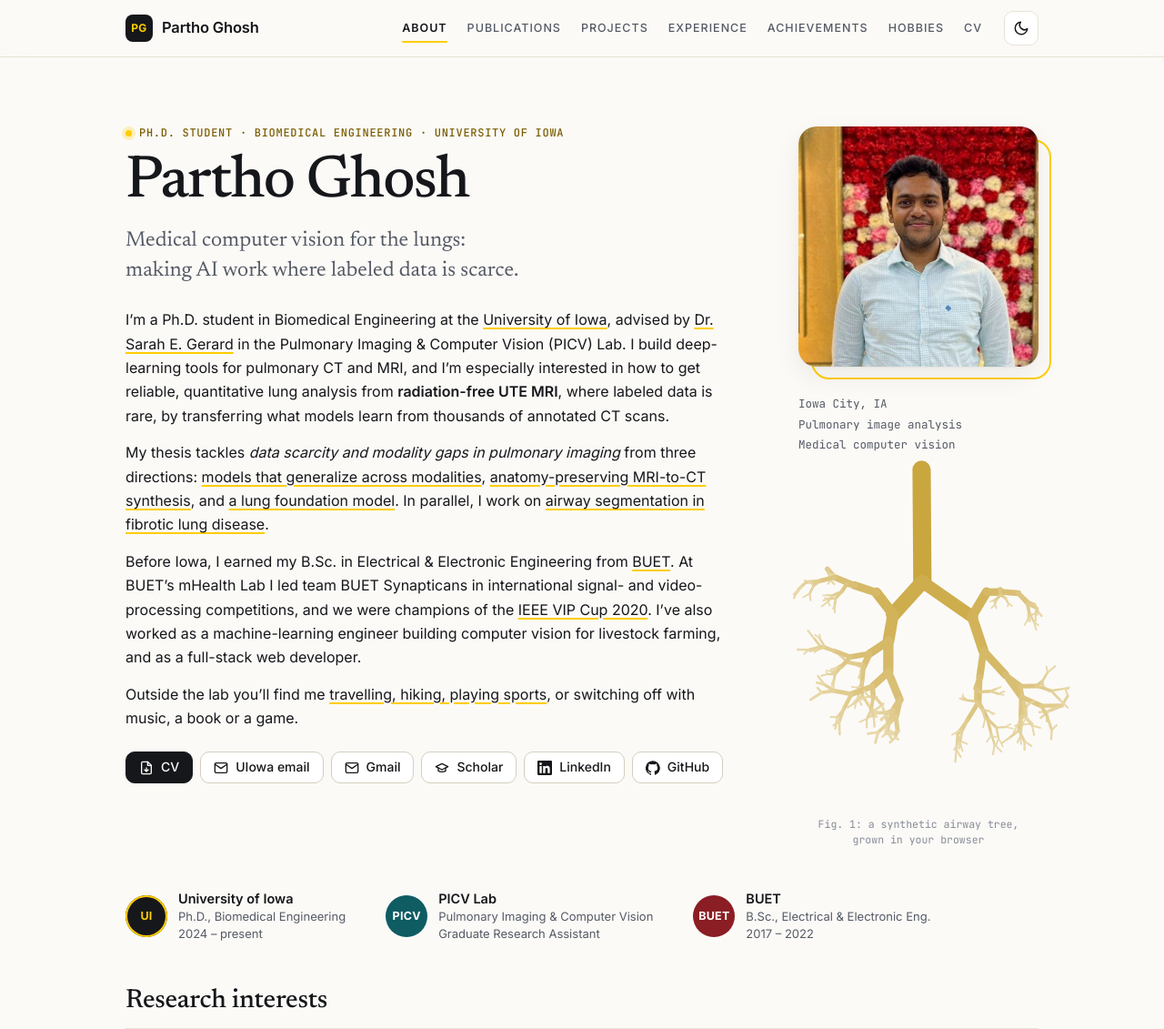
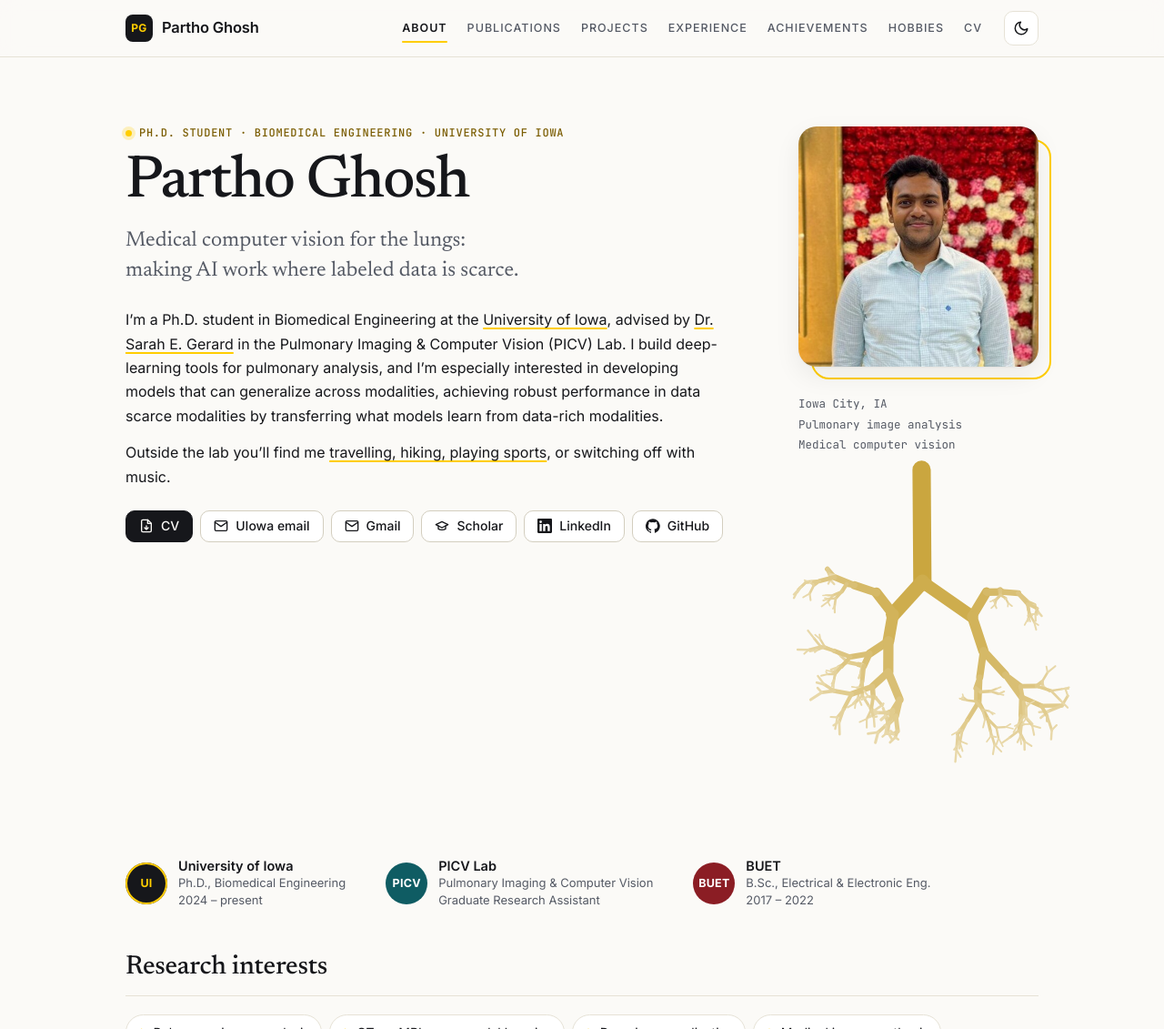
Before and after one commit to iampartho/iampartho.github.io, a plain HTML site: page index.html in a window 1280 px wide. Shown: the top 1131 px of the page at 91% size. Drawn offline with Linux system fonts and the light colour scheme.

Commit message:
Shorter, more personal Bio; remove tree caption

```diff
--- a/assets/css/style.css
+++ b/assets/css/style.css
@@ -207,7 +207,6 @@ a:hover { background-color: var(--gold-soft); }
 .hero-art {                                   /* decorative airway tree under the portrait */
   display: block; width: calc(100% + 80px); max-width: none; height: 390px; margin: 4px -40px 0; pointer-events: none; opacity: .8;
 }
-.fig-cap { margin: 2px 0 0; font: 11.5px/1.5 var(--mono); color: var(--faint); text-align: center; }
 .hero h1 {
   font: 500 clamp(44px, 6.6vw, 66px)/1 var(--serif); letter-spacing: -.025em; margin: 0 0 16px;
 }
@@ -231,7 +230,7 @@ a:hover { background-color: var(--gold-soft); }
 @media (max-width: 840px) {
   .hero { grid-template-columns: minmax(0, 1fr); gap: 28px; padding-top: 40px; }
   .portrait { order: -1; width: 180px; }
-  .portrait .meta, .hero-art, .fig-cap { display: none; }
+  .portrait .meta, .hero-art { display: none; }
 }
 
 /* Affiliations */
--- a/index.html
+++ b/index.html
@@ -74,10 +74,10 @@
       <h1>Partho Ghosh</h1>
       <p class="lede">Medical computer vision for the lungs: making AI work where labeled data is scarce.</p>
       <div class="bio">
-        <p>I&rsquo;m a Ph.D. student in Biomedical Engineering at the <a href="https://uiowa.edu/" target="_blank" rel="noopener">University of Iowa</a>, advised by <a href="https://gerard.lab.uiowa.edu/" target="_blank" rel="noopener">Dr. Sarah E. Gerard</a> in the Pulmonary Imaging &amp; Computer Vision (PICV) Lab. I build deep-learning tools for pulmonary CT and MRI, and I&rsquo;m especially interested in how to get reliable, quantitative lung analysis from <strong>radiation-free UTE MRI</strong>, where labeled data is rare, by transferring what models learn from thousands of annotated CT scans.</p>
-        <p>My thesis tackles <em>data scarcity and modality gaps in pulmonary imaging</em> from three directions: <a href="projects.html#cross-modal">models that generalize across modalities</a>, <a href="projects.html#synthesis">anatomy-preserving MRI-to-CT synthesis</a>, and <a href="projects.html#foundation">a lung foundation model</a>. In parallel, I work on <a href="projects.html#airway">airway segmentation in fibrotic lung disease</a>.</p>
-        <p>Before Iowa, I earned my B.Sc. in Electrical &amp; Electronic Engineering from <a href="https://www.buet.ac.bd/" target="_blank" rel="noopener">BUET</a>. At BUET&rsquo;s mHealth Lab I led team BUET Synapticans in international signal- and video-processing competitions, and we were champions of the <a href="achievements.html">IEEE VIP Cup 2020</a>. I&rsquo;ve also worked as a machine-learning engineer building computer vision for livestock farming, and as a full-stack web developer.</p>
-        <p>Outside the lab you&rsquo;ll find me <a href="hobbies.html">travelling, hiking, playing sports</a>, or switching off with music, a book or a game.</p>
+        <p>I&rsquo;m a Ph.D. student in Biomedical Engineering at the <a href="https://uiowa.edu/" target="_blank" rel="noopener">University of Iowa</a>, advised by <a href="https://gerard.lab.uiowa.edu/" target="_blank" rel="noopener">Dr. Sarah E. Gerard</a> in the Pulmonary Imaging &amp; Computer Vision (PICV) Lab. I build deep-learning tools for pulmonary analysis, and I&rsquo;m especially interested in developing models that can generalize across modalities, achieving robust performance in data scarce modalities by transferring what models learn from data-rich modalities.</p>
+        <!-- <p>My thesis tackles <em>data scarcity and modality gaps in pulmonary imaging</em> from three directions: <a href="projects.html#cross-modal">models that generalize across modalities</a>, <a href="projects.html#synthesis">anatomy-preserving MRI-to-CT synthesis</a>, and <a href="projects.html#foundation">a lung foundation model</a>. In parallel, I work on <a href="projects.html#airway">airway segmentation in fibrotic lung disease</a>.</p> -->
+        <!-- <p>Before Iowa, I earned my B.Sc. in Electrical &amp; Electronic Engineering from <a href="https://www.buet.ac.bd/" target="_blank" rel="noopener">BUET</a>. At BUET&rsquo;s mHealth Lab I led team BUET Synapticans in international competitions, and we were champions of the <a href="achievements.html">IEEE VIP Cup 2020</a>. I&rsquo;ve also worked as a machine-learning engineer building computer vision for livestock farming, and as a full-stack web developer.</p> -->
+        <p>Outside the lab you&rsquo;ll find me <a href="hobbies.html">travelling, hiking, playing sports</a>, or switching off with music.</p>
       </div>
       <div class="socials">
         <a class="btn primary" href="cv.html">
@@ -102,7 +102,6 @@
         <span>Medical computer vision</span>
       </div>
       <canvas class="hero-art" data-viz="hero-tree" aria-hidden="true"></canvas>
-      <p class="fig-cap">Fig. 1: a synthetic airway tree,<br>grown in your browser</p>
     </aside>
   </section>
 
```
